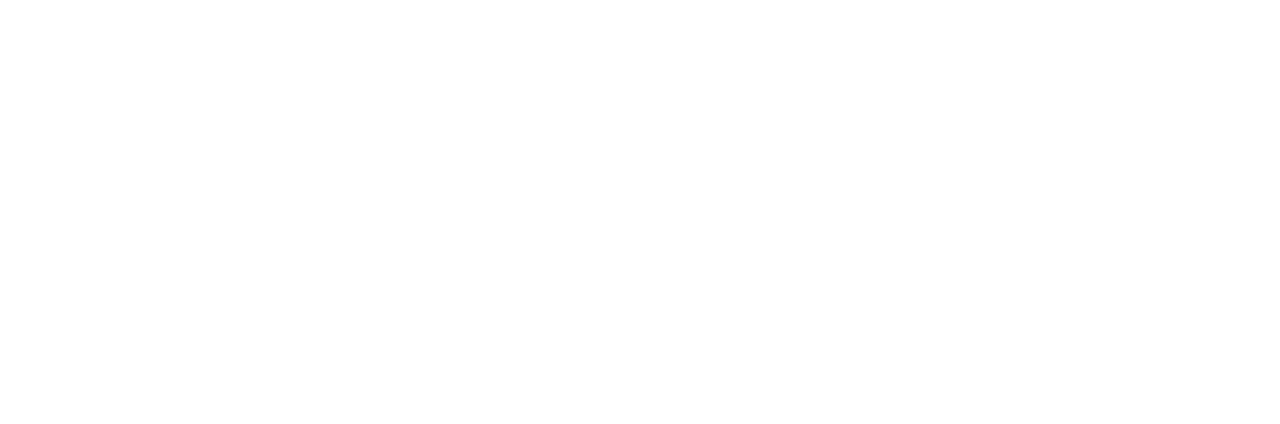
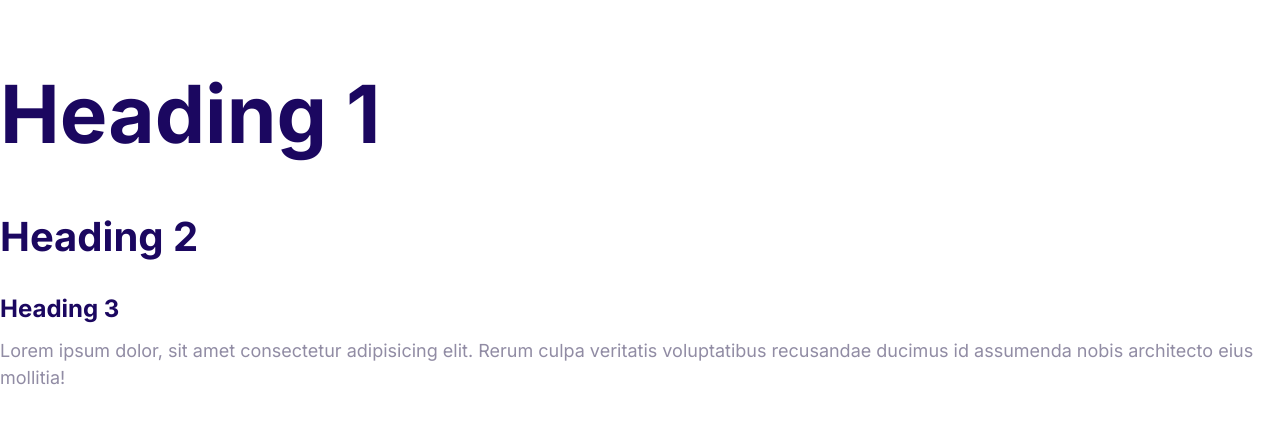
Before and after one commit to bela-codes/Re_Moshify, a plain HTML site: page index.html in a window 1280 px wide. Drawn offline with Linux system fonts and the light colour scheme.

Commit message:
Defined the styles for the fonts

```diff
--- a/css/styles.css
+++ b/css/styles.css
@@ -5,3 +5,49 @@
     --color-headings: #1b0760;
     --color-body: #918ca4;
 }
+
+html {
+    font-size: 62.5%;
+}
+
+body {
+    font-family: Inter, Arial, Helvetica, sans-serif;
+    font-size: 2.4rem;
+    line-height: 1.5;
+    color: var(--color-body);
+}
+
+h1, h2, h3 {
+    color: var(--color-headings);
+    margin-bottom: 1rem;
+}
+
+h1 {
+    font-size: 7rem;
+}
+h2 {
+    font-size: 4rem;
+}
+h3 {
+    font-size: 3rem;
+}
+
+p {
+    margin-top: 0;
+}
+
+@media screen and (min-width: 1042px){
+    body{
+        font-size: 1.8rem;
+    }
+
+    h1 {
+        font-size: 8rem;
+    }
+    h2{
+        font-size: 4rem;
+    }
+    h3{
+        font-size: 2.4rem;
+    }
+}
--- a/index.html
+++ b/index.html
@@ -4,10 +4,17 @@
     <meta charset="UTF-8">
     <meta name="viewport" content="width=device-width, initial-scale=1.0">
     <title>Moshify | Re-Moshify</title>
+    <link rel="preconnect" href="https://fonts.googleapis.com">
+    <link rel="preconnect" href="https://fonts.gstatic.com" crossorigin>
+    <link href="https://fonts.googleapis.com/css2?family=Inter:wght@400;700&display=swap" rel="stylesheet">
+
     <link rel="stylesheet" href="css/normalize.css">
     <link rel="stylesheet" href="css/styles.css">
 </head>
 <body>
-
+    <h1>Heading 1</h1>
+    <h2>Heading 2</h2>
+    <h3>Heading 3</h3>
+    <p>Lorem ipsum dolor, sit amet consectetur adipisicing elit. Rerum culpa veritatis voluptatibus recusandae ducimus id assumenda nobis architecto eius mollitia!</p>
 </body>
 </html>
```
